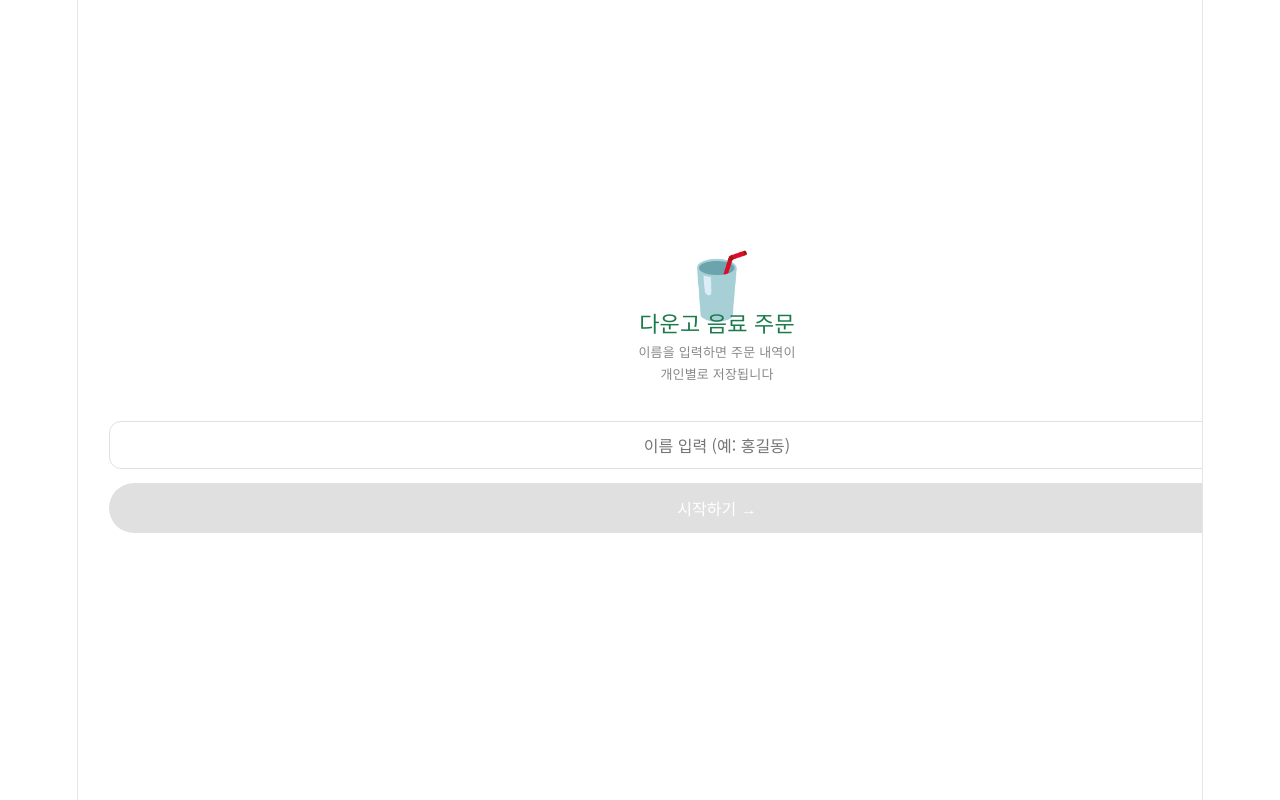
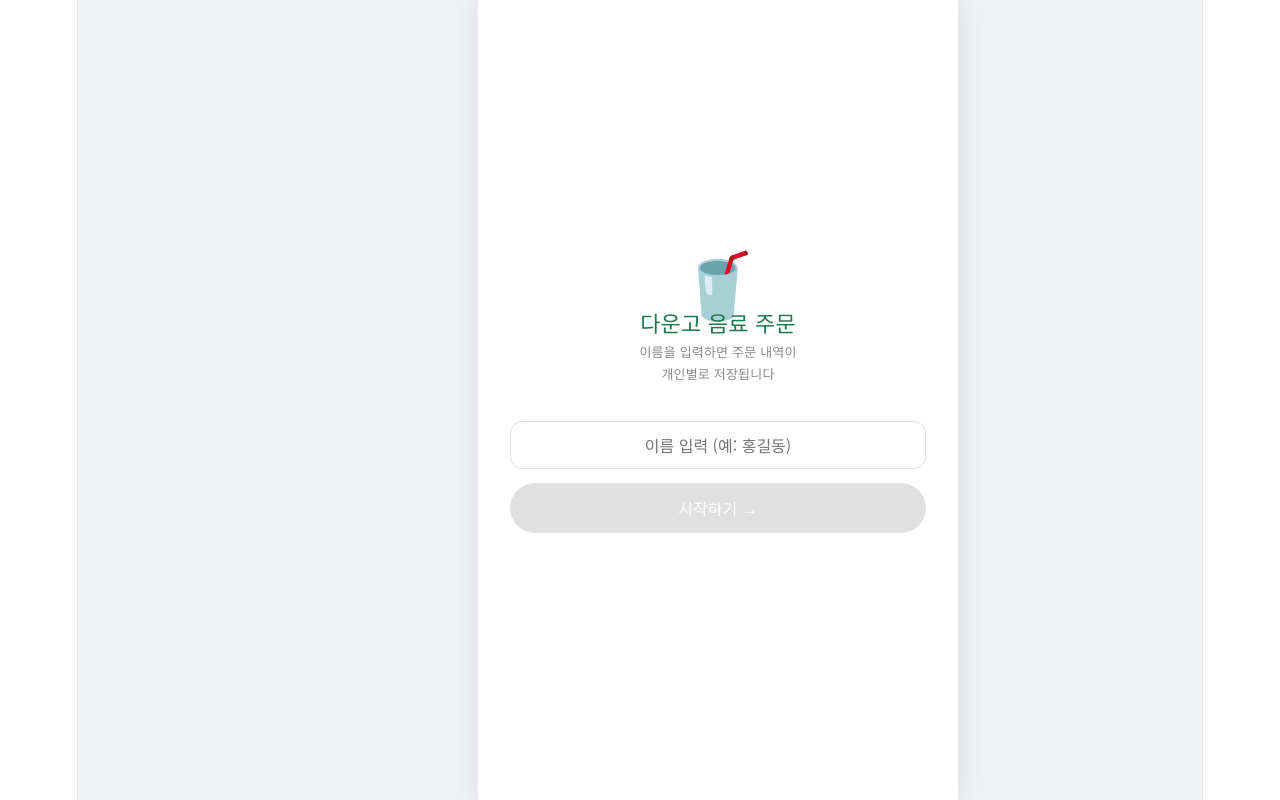
Before and after one commit to jbk1382/dawn-drinks, a React (Vite) app: page / in a window 1280 px wide. Built offline with nearby package versions, Linux system fonts and the light colour scheme.

Commit message:
PC 화면 레이아웃 수정

```diff
--- a/src/App.jsx
+++ b/src/App.jsx
@@ -991,8 +991,8 @@ function BottomNav({ screen, setScreen, cartCount }) {
 
 // ─── STYLES ───────────────────────────────────────────────────
 const S = {
-  shell:{width:'100vw',height:'100vh',display:'flex',flexDirection:'column',background:'#fff',fontFamily:"'Noto Sans KR','Apple SD Gothic Neo',sans-serif",overflow:'hidden'},
-  phone:{flex:1,display:'flex',flexDirection:'column',overflow:'hidden',position:'relative',color:'#111'},
+  shell:{width:'100vw',minHeight:'100vh',display:'flex',justifyContent:'center',background:'#f0f2f5',fontFamily:"'Noto Sans KR','Apple SD Gothic Neo',sans-serif"},
+  phone:{width:'100%',maxWidth:480,minHeight:'100vh',height:'100vh',background:'#fff',display:'flex',flexDirection:'column',overflow:'hidden',position:'relative',color:'#111',boxShadow:'0 0 30px rgba(0,0,0,0.1)'},
   statusBar:{display:'flex',justifyContent:'space-between',alignItems:'center',padding:'10px 24px 6px',fontSize:13,fontWeight:600,flexShrink:0},
   screen:{flex:1,display:'flex',flexDirection:'column',overflowY:'auto',overflowX:'hidden'},
   navBar:{display:'flex',alignItems:'center',justifyContent:'space-between',padding:'8px 16px',borderBottom:'1px solid #f0f0f0',flexShrink:0},
```
